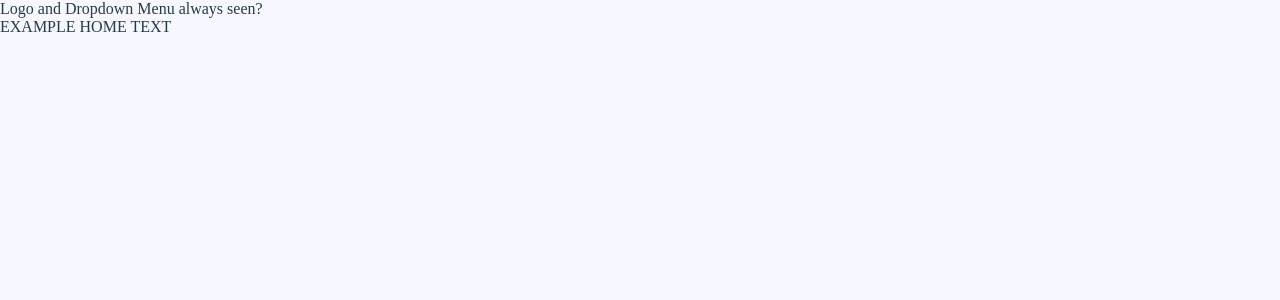
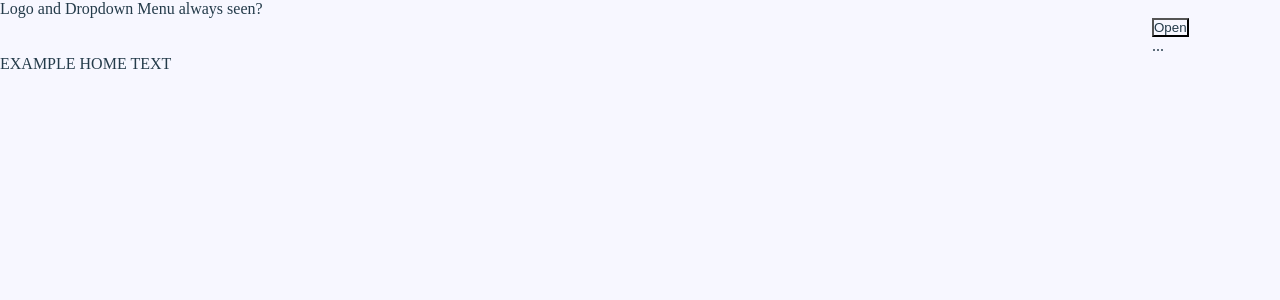
Before and after one commit to nmsiegel1/carbon-footprint, a React (Create React App) app in the folder client/: page / in a window 1280 px wide. Shown: the top 300 px of the page. Built offline with nearby package versions, Linux system fonts and the light colour scheme; the HTML template or start-up script is replaced by a standard one.

Commit message:
created a button with no menu items yet

```diff
--- a/client/src/App.js
+++ b/client/src/App.js
@@ -16,6 +16,7 @@ import Calculator from './pages/Calculator';
 import MyPledges from './pages/MyPledges';
 
 import Header from './components/Header';
+import Navbar from './components/Navbar';
 
 // const httpLink = createHttpLink({
 //     uri: "/graphql",
@@ -42,6 +43,7 @@ function App() {
     <Router>
       <div>
         <Header />
+        <Navbar />
         <Routes>
           <Route path="/" element={<Home />} />
           <Route path="/login" element={<Login />} />
--- a/client/src/components/Navbar/index.js
+++ b/client/src/components/Navbar/index.js
@@ -1,7 +1,17 @@
 import React, { useState } from 'react';
+import './style.css';
 
 const Navbar = () => {
-  return;
+  const [navbarOpen, setNavbarOpen] = useState(false);
+  const handleToggle = () => {
+    setNavbarOpen((prev) => !prev);
+  };
+  return (
+    <nav className="navBar">
+      <button onClick={handleToggle}>{navbarOpen ? 'Close' : 'Open'}</button>{' '}
+      <ul>...</ul>
+    </nav>
+  );
 };
 
 export default Navbar;
--- /dev/null
+++ b/client/src/components/Navbar/style.css
@@ -0,0 +1,4 @@
+.navBar {
+  position: relative;
+  margin-left: 90%;
+}
```
